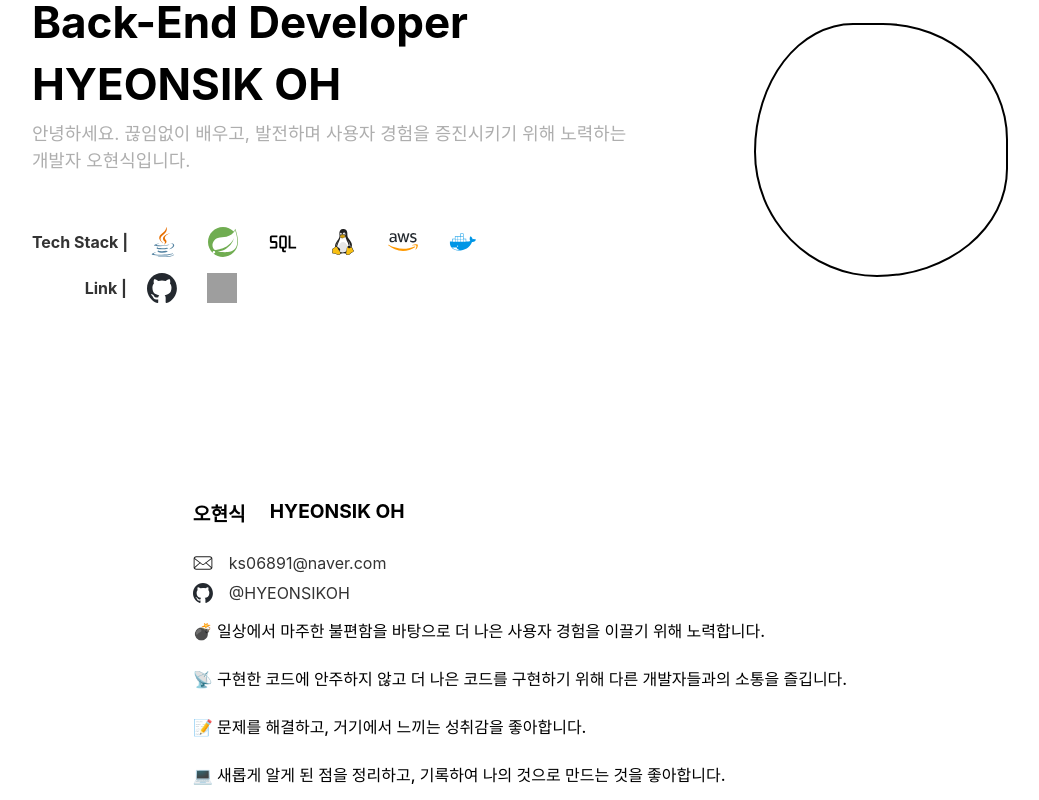
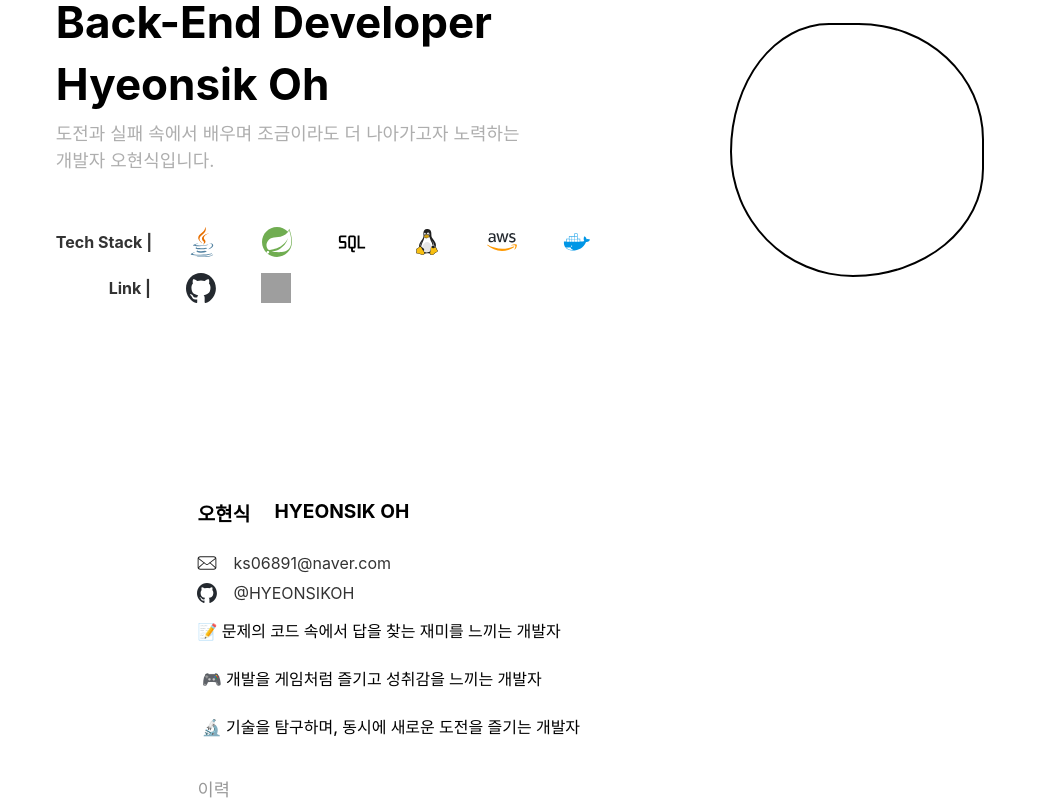
Before and after one commit to HYEONSIKOH/portfolio, a React (Create React App) app: page / in a window 1280 px wide. Shown: the part 300-1100 px from the top of the page, without its empty margins (120-1159 px from the left). Built offline with nearby package versions, Linux system fonts and the light colour scheme; grey boxes are pictures that could not be loaded.

Commit message:
fix: 다크모드에서 수상내역 font 색상이 잘 안보이는 것을 수정

```diff
--- a/src/Component/AboutMe/AboutMe.jsx
+++ b/src/Component/AboutMe/AboutMe.jsx
@@ -1,11 +1,32 @@
-import React from "react";
+import React, {useEffect, useState} from "react";
 import * as c from "../Common/CommonStyle";
 import * as a from "./AboutMeStyle";
 import AboutMeJson from "../../assets/json/AboutMe.json";
 import Email from "../../assets/img/common/email.svg";
-import Github from "../../assets/img/github.svg";
+import Git from "../../assets/img/github.svg"
+import Git_light from "../../assets/img/github_light.svg"
+import {darkTheme, lightTheme} from "../Theme/Theme";
 
 const AboutMe = () => {
+    const storedTheme = localStorage.getItem("OHS_PortfolioTheme");
+    const [theme, setTheme] = useState(storedTheme === "dark" ? darkTheme : lightTheme);
+
+    useEffect(() => {
+        // 테마 변경 함수
+        const updateTheme = () => {
+            const currentTheme = localStorage.getItem("OHS_PortfolioTheme");
+            setTheme(currentTheme === "dark" ? darkTheme : lightTheme);
+        };
+
+        // storage 이벤트 감지
+        window.addEventListener("storage", updateTheme);
+
+        // 컴포넌트 언마운트 시 이벤트 제거
+        return () => {
+            window.removeEventListener("storage", updateTheme);
+        };
+    }, []);
+
     return (
         <a.Center>
             <a.Whole>
@@ -14,37 +35,39 @@ const AboutMe = () => {
                     <a.Name isEnName={true}>{`HYEONSIK OH`}</a.Name>
                 </c.Flex>
                 <c.Flex>
-                    <a href="mailto:ks06891@naver.com" style={{ display: "flex", alignItems: "center", color : "#333", textDecoration : "none", marginBottom : "10px" }}>
+                    <a href="mailto:ks06891@naver.com" style={{ display: "flex", alignItems: "center", color : theme.textColor2, textDecoration : "none", marginBottom : "10px" }}>
                         <a.Icon src={Email}/>
                         <a.InfoText>{`ks06891@naver.com`}</a.InfoText>
                     </a>
                 </c.Flex>
                 <c.Flex>
-                    <a href="https://github.com/HYEONSIKOH" target="_blank" style={{ display: "flex", alignItems: "center", color : "#333", textDecoration : "none" }}>
-                        <a.Icon src={Github}/>
+                    <a href="https://github.com/HYEONSIKOH" target="_blank" style={{ display: "flex", alignItems: "center", color : theme.textColor2, textDecoration : "none" }}>
+                        <a.Icon src={storedTheme === "dark" ? Git_light : Git}/>
                         <a.InfoText>{`@HYEONSIKOH`}</a.InfoText>
                     </a>
                 </c.Flex>
-                <a.DetailAboutMe>{`💣 일상에서 마주한 불편함을 바탕으로 더 나은 사용자 경험을 이끌기 위해 노력합니다.\n\n📡 구현한 코드에 안주하지 않고 더 나은 코드를 구현하기 위해 다른 개발자들과의 소통을 즐깁니다.\n\n📝 문제를 해결하고, 거기에서 느끼는 성취감을 좋아합니다. \n\n💻 새롭게 알게 된 점을 정리하고, 기록하여 나의 것으로 만드는 것을 좋아합니다.`}</a.DetailAboutMe>
-                <a.Title>{`이력`}</a.Title>
+                <a.DetailAboutMe>{
+                    `📝 문제의 코드 속에서 답을 찾는 재미를 느끼는 개발자 \n\n 🎮 개발을 게임처럼 즐기고 성취감을 느끼는 개발자 \n\n ‍🔬 기술을 탐구하며, 동시에 새로운 도전을 즐기는 개발자`
+                }</a.DetailAboutMe>
+                <a.Title theme={theme} >{`이력`}</a.Title>
                 {AboutMeJson.project.experience.map((val) => (
                     <c.Flex>
-                        <a.Date>{val.date}</a.Date>
-                        <a.Descript>{val.descript}</a.Descript>
+                        <a.Date theme={theme}>{val.date}</a.Date>
+                        <a.Descript theme={theme}>{val.descript}</a.Descript>
                     </c.Flex>
                 ))}
-                <a.Title>{`수상내역`}</a.Title>
+                <a.Title theme={theme} >{`수상내역`}</a.Title>
                 {AboutMeJson.project.award.map((val) => (
                     <c.Flex>
-                        <a.Date>{val.date}</a.Date>
-                        <a.Descript>{val.descript}</a.Descript>
+                        <a.Date theme={theme}>{val.date}</a.Date>
+                        <a.Descript theme={theme}>{val.descript}</a.Descript>
                     </c.Flex>
                 ))}
-                <a.Title>{`자격증`}</a.Title>
+                <a.Title theme={theme} >{`자격증`}</a.Title>
                 {AboutMeJson.project.certificate.map((val) => (
                     <c.Flex>
-                        <a.Date>{val.date}</a.Date>
-                        <a.Descript>{val.descript}</a.Descript>
+                        <a.Date theme={theme}>{val.date}</a.Date>
+                        <a.Descript theme={theme}>{val.descript}</a.Descript>
                     </c.Flex>
                 ))}
             </a.Whole>
--- a/src/Component/AboutMe/AboutMeStyle.jsx
+++ b/src/Component/AboutMe/AboutMeStyle.jsx
@@ -44,12 +44,12 @@ export const DetailAboutMe = styled.div`
 export const Title = styled.div`
   font-size: 1.1rem;
   font-weight: 400;
-  color: #999;
+  color: #999; // 요기
   margin-top: 2.35rem;
   margin-bottom: 0.5rem;
 `;
 export const Date = styled(Title)`
-  color: #333;
+  color: ${(props) => props.theme.textColor2};
   margin-top: 0.7rem;
   margin-bottom: 0;
   font-size: 0.98rem;
--- a/src/Component/Introduce/Introduce.jsx
+++ b/src/Component/Introduce/Introduce.jsx
@@ -64,8 +64,8 @@ const Introduce = () => {
     return (
         <i.Center>
             <i.Whole>
-                <i.Title>{`Back-End Developer\nHYEONSIK OH `}</i.Title>
-                <i.SubDescription>{`안녕하세요. 끊임없이 배우고, 발전하며 사용자 경험을 증진시키기 위해 노력하는\n개발자 오현식입니다.`}</i.SubDescription>
+                <i.Title>{`Back-End Developer\nHyeonsik Oh `}</i.Title>
+                <i.SubDescription>{`도전과 실패 속에서 배우며 조금이라도 더 나아가고자 노력하는\n개발자 오현식입니다.`}</i.SubDescription>
                 <i.TechSkillTop>
                     <i.TechSKillTxt theme={theme}>{`Tech Stack | `}</i.TechSKillTxt>
                     {TechSkillIcons?.map(tech => <i.TechSKill src={tech}/>)}
--- a/src/Component/Introduce/IntroduceStyle.jsx
+++ b/src/Component/Introduce/IntroduceStyle.jsx
@@ -85,7 +85,7 @@ export const TechSkillTop = styled.div`
   display: flex;
   flex-wrap: wrap;
   margin-top: 3rem;
-  //gap: 15px;
+  gap: 15px;
 `;
 export const TechSKillTxt = styled.div`
   color: #333;
@@ -105,5 +105,5 @@ export const LinkTop = styled.div`
   flex-wrap: wrap;
   margin-top: 1rem;
   margin-left: 3.3rem;
-  //gap: 15px;
+  gap: 15px;
 `;
--- a/src/Component/Theme/Theme.jsx
+++ b/src/Component/Theme/Theme.jsx
@@ -4,12 +4,14 @@ export const lightTheme = {
     backgroundColor: "#FFFFFF",
     textColor: "black",
     textColor2: "#333",
+    titleColor: "#999"
 };
 
 export const darkTheme = {
     backgroundColor: "#212426",
     textColor: "#ccc",
     textColor2: "#BDBDBD",
+    titleColor: "#666"
 };
 
 export const theme = {
```
